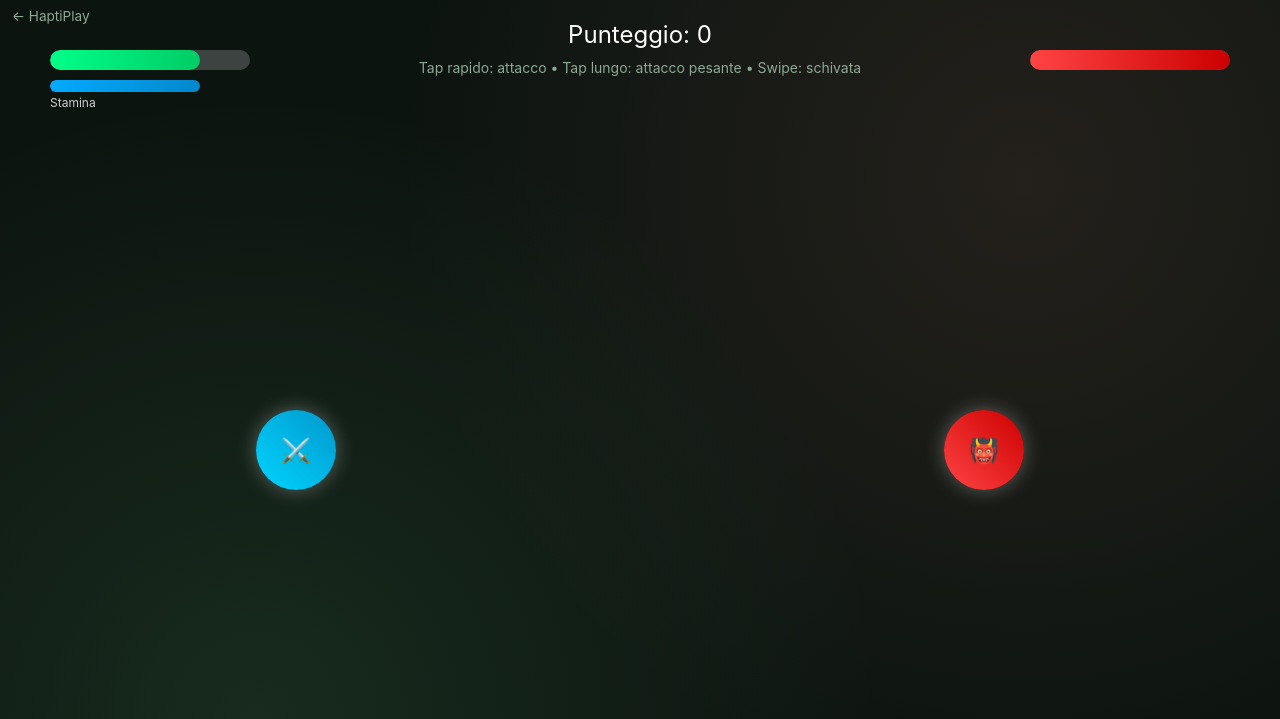
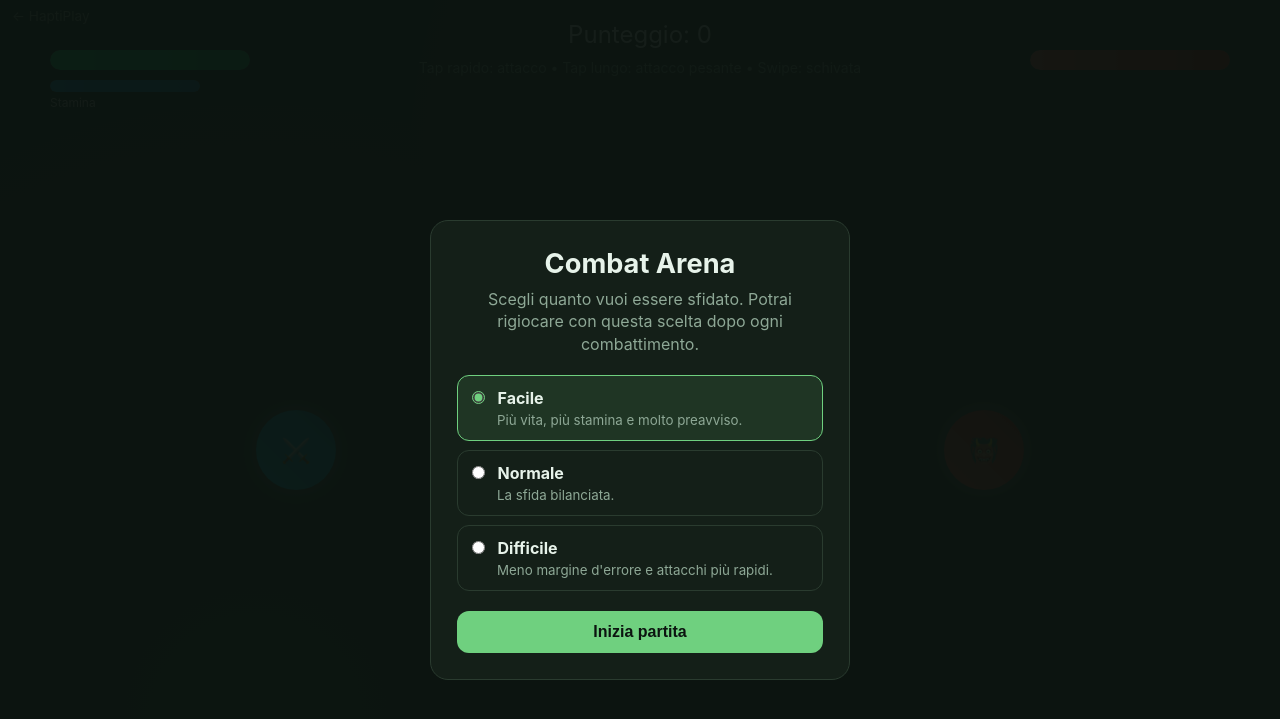
Before and after one commit to iacoposk8/iacoposk8.github.io, a Jekyll site: the page silent-games/combact.html, which Jekyll copies as it is, in a window 1280 px wide. Shown: the top 719 px of the page. Built offline with Jekyll 4.4.1, drawn with Linux system fonts in a browser that asks for light colours.

Commit message:
Add combat difficulty setup

```diff
--- a/silent-games/combact.html
+++ b/silent-games/combact.html
@@ -417,6 +417,43 @@
             0%, 100% { transform: translateX(-50%); }
             50% { transform: translateX(-30%); }
         }
+        .settings-screen {
+            position: absolute;
+            inset: 0;
+            z-index: 300;
+            display: flex;
+            align-items: center;
+            justify-content: center;
+            padding: 24px;
+            background: rgba(12, 20, 16, 0.96);
+        }
+
+        .settings-card {
+            width: min(100%, 420px);
+            padding: 26px;
+            background: var(--panel);
+            border: 1px solid var(--border);
+            border-radius: 18px;
+            text-align: center;
+        }
+
+        .settings-card h1 { margin-bottom: 8px; font-size: 1.7rem; }
+        .settings-card p { color: var(--text-dim); line-height: 1.4; margin-bottom: 20px; }
+        .difficulty-options { display: grid; gap: 9px; margin-bottom: 18px; text-align: left; }
+        .difficulty-option {
+            display: block;
+            padding: 12px 14px;
+            border: 1px solid var(--border);
+            border-radius: 12px;
+            cursor: pointer;
+        }
+        .difficulty-option:has(input:checked) {
+            border-color: var(--accent);
+            background: rgba(111, 208, 127, 0.12);
+        }
+        .difficulty-option input { margin-right: 8px; accent-color: var(--accent); }
+        .difficulty-option small { display: block; margin: 4px 0 0 25px; color: var(--text-dim); }
+        .start-btn { width: 100%; margin-top: 2px; }
     </style>
 </head>
 <body>
@@ -457,6 +494,31 @@
             <h2 id="gameOverText">Game Over!</h2>
             <p>Punteggio finale: <span id="finalScore">0</span></p>
             <button class="restart-btn" onclick="restartGame()">Rigioca</button>
+        </div>
+
+        <div class="settings-screen" id="settingsScreen">
+            <div class="settings-card">
+                <h1>Combat Arena</h1>
+                <p>Scegli quanto vuoi essere sfidato. Potrai rigiocare con questa scelta dopo ogni combattimento.</p>
+                <div class="difficulty-options" role="radiogroup" aria-label="Difficoltà">
+                    <label class="difficulty-option">
+                        <input type="radio" name="difficulty" value="easy" checked>
+                        <strong>Facile</strong>
+                        <small>Più vita, più stamina e molto preavviso.</small>
+                    </label>
+                    <label class="difficulty-option">
+                        <input type="radio" name="difficulty" value="normal">
+                        <strong>Normale</strong>
+                        <small>La sfida bilanciata.</small>
+                    </label>
+                    <label class="difficulty-option">
+                        <input type="radio" name="difficulty" value="hard">
+                        <strong>Difficile</strong>
+                        <small>Meno margine d'errore e attacchi più rapidi.</small>
+                    </label>
+                </div>
+                <button class="restart-btn start-btn" id="startGameBtn">Inizia partita</button>
+            </div>
         </div>
     </div>
 
@@ -1041,7 +1121,7 @@
             }
 
             updateHealthBars() {
-                this.playerHealthBar.style.width = Math.max(0, this.playerHealth) + '%';
+                this.playerHealthBar.style.width = Math.max(0, this.playerHealth / this.maxPlayerHealth * 100) + '%';
                 this.enemyHealthBar.style.width = Math.max(0, this.enemyHealth) + '%';
             }
 
```
Also changed, not shown: other parts of silent-games/combact.html (+24 -6 lines).
